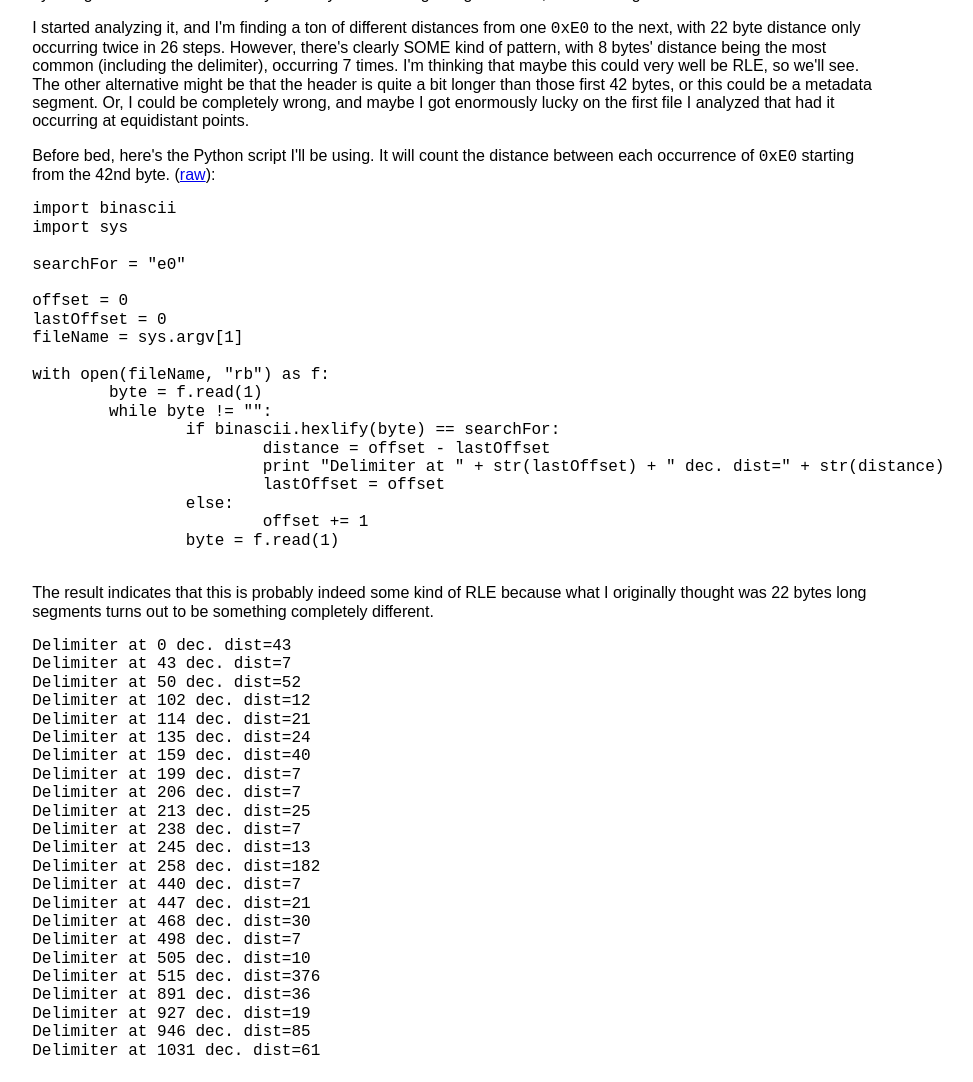
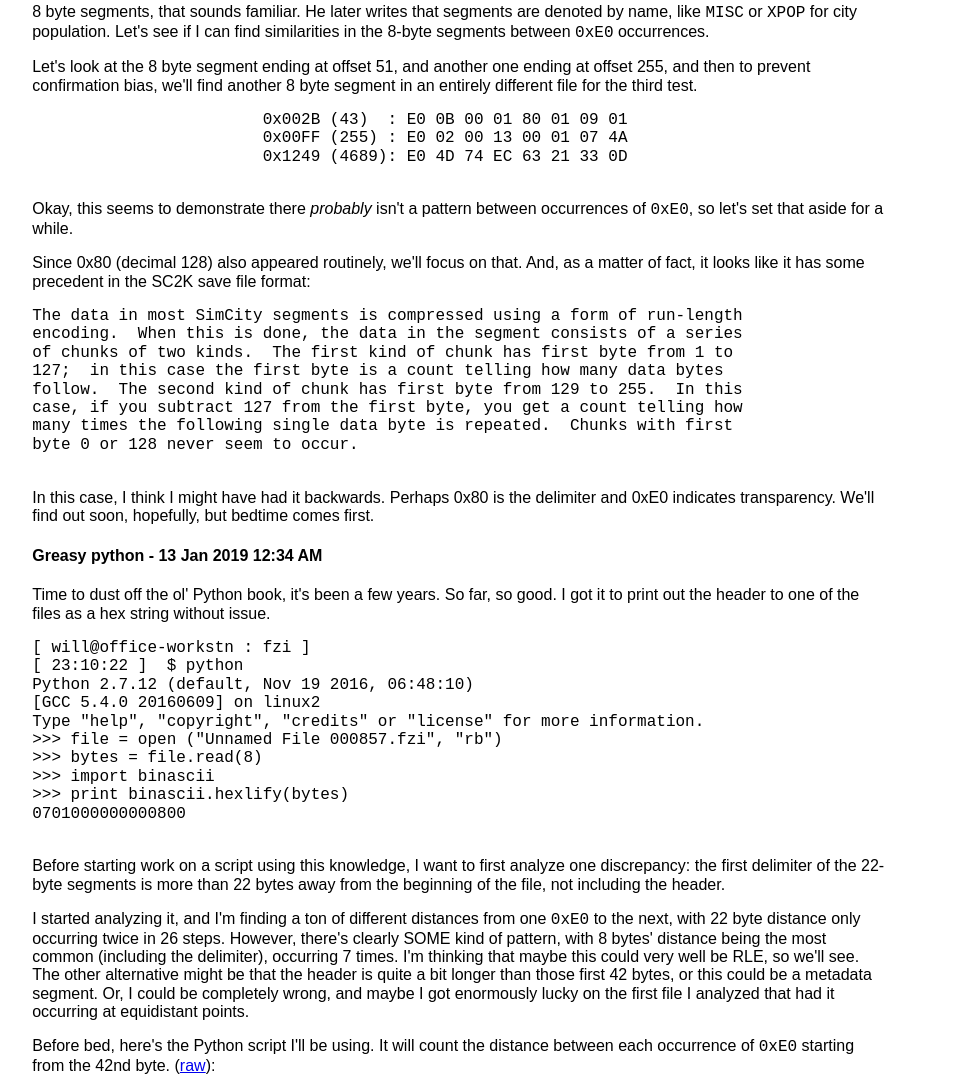
Before and after one commit to luciditee/luciditee.github.io, a plain HTML site: page simcity.html in a window 1280 px wide. Shown: the part 834-1916 px from the top of the page, without its empty margins (179-1152 px from the left). Drawn offline with nearby package versions, Linux system fonts and the light colour scheme.

Commit message:
final update for the night

```diff
--- a/simcity.html
+++ b/simcity.html
@@ -31,7 +31,44 @@
 		</ul>
 		<h3>Updates</h3>
 		<div class="incremental-update">
-			<h4>Greasy python - 12 Jan 2019 11:19 PM</h4>
+			<h4>Run-length encoding? - 13 Jan 2019 00:00 AM</h4>
+			<p>At this point, with prior knowledge of the SC2K save file format (with the same programmers working on 3K) I started analyzing how SC2K's IFF-like save format did its RLE, and speculated to see if this could be applied to these sprite files.  Let's look at David Moews' <a href="http://djm.cc/simcity-2000-info.txt">simcity-2000-info.txt</a>.</p>
+			<pre>
+First of all, SimCity files are in `IFF format', which means that
+they consist of an 12-byte file header followed by a series of segments.
+
+. . .
+
+Each segment has an 8-byte header:
+
+Bytes 1-4: Type of segment
+Byres 5-8: Number of bytes in this segment, except for this 8-byte header
+
+The remaining bytes in each segment are data.
+			</pre>
+			<p>8 byte segments, that sounds familiar.  He later writes that segments are denoted by name, like <code>MISC</code> or <code>XPOP</code> for city population.  Let's see if I can find similarities in the 8-byte segments between <code>0xE0</code> occurrences.</p>
+			<p>Let's look at the 8 byte segment ending at offset 51, and another one ending at offset 255, and then to prevent confirmation bias, we'll find another 8 byte segment in an entirely different file for the third test.<p>
+			<pre>
+			0x002B (43)  : E0 0B 00 01 80 01 09 01
+			0x00FF (255) : E0 02 00 13 00 01 07 4A
+			0x1249 (4689): E0 4D 74 EC 63 21 33 0D
+			</pre>
+			<p>Okay, this seems to demonstrate there <em>probably</em> isn't a pattern between occurrences of <code>0xE0</code>, so let's set that aside for a while.</p>
+			<p>Since 0x80 (decimal 128) also appeared routinely, we'll focus on that.  And, as a matter of fact, it looks like it has some precedent in the SC2K save file format:</p>
+			<pre>
+The data in most SimCity segments is compressed using a form of run-length
+encoding.  When this is done, the data in the segment consists of a series
+of chunks of two kinds.  The first kind of chunk has first byte from 1 to
+127;  in this case the first byte is a count telling how many data bytes
+follow.  The second kind of chunk has first byte from 129 to 255.  In this
+case, if you subtract 127 from the first byte, you get a count telling how
+many times the following single data byte is repeated.  Chunks with first
+byte 0 or 128 never seem to occur.
+			</pre>
+			<p>In this case, I think I might have had it backwards.  Perhaps 0x80 is the delimiter and 0xE0 indicates transparency.  We'll find out soon, hopefully, but bedtime comes first.</p>
+		</div>
+		<div class="incremental-update">
+			<h4>Greasy python - 13 Jan 2019 12:34 AM</h4>
 			<p>Time to dust off the ol' Python book, it's been a few years.  So far, so good.  I got it to print out the header to one of the files as a hex string without issue.</p>
 			<pre>
 [ will@office-workstn : fzi ]
@@ -54,46 +91,48 @@ import sys
 
 searchFor = "e0"
 
-offset = 0
+offset = -1
 lastOffset = 0
 fileName = sys.argv[1]
 
 with open(fileName, "rb") as f:
 	byte = f.read(1)
 	while byte != "":
+		offset += 1
+
 		if binascii.hexlify(byte) == searchFor:
 			distance = offset - lastOffset
-			print "Delimiter at " + str(lastOffset) + " dec. dist=" + str(distance)
+			print "Delimiter at " + str(offset) + " dist=" + str(distance)
 			lastOffset = offset
-		else:
-			offset += 1
+
 		byte = f.read(1)
+
 			</pre>
 			<p>The result indicates that this is probably indeed some kind of RLE because what I originally thought was 22 bytes long segments turns out to be something completely different.</p>
 			<pre>
-Delimiter at 0 dec. dist=43
-Delimiter at 43 dec. dist=7
-Delimiter at 50 dec. dist=52
-Delimiter at 102 dec. dist=12
-Delimiter at 114 dec. dist=21
-Delimiter at 135 dec. dist=24
-Delimiter at 159 dec. dist=40
-Delimiter at 199 dec. dist=7
-Delimiter at 206 dec. dist=7
-Delimiter at 213 dec. dist=25
-Delimiter at 238 dec. dist=7
-Delimiter at 245 dec. dist=13
-Delimiter at 258 dec. dist=182
-Delimiter at 440 dec. dist=7
-Delimiter at 447 dec. dist=21
-Delimiter at 468 dec. dist=30
-Delimiter at 498 dec. dist=7
-Delimiter at 505 dec. dist=10
-Delimiter at 515 dec. dist=376
-Delimiter at 891 dec. dist=36
-Delimiter at 927 dec. dist=19
-Delimiter at 946 dec. dist=85
-Delimiter at 1031 dec. dist=61
+Delimiter at 43 dist=43
+Delimiter at 51 dist=8
+Delimiter at 104 dist=53
+Delimiter at 117 dist=13
+Delimiter at 139 dist=22
+Delimiter at 164 dist=25
+Delimiter at 205 dist=41
+Delimiter at 213 dist=8
+Delimiter at 221 dist=8
+Delimiter at 247 dist=26
+Delimiter at 255 dist=8
+Delimiter at 269 dist=14
+Delimiter at 452 dist=183
+Delimiter at 460 dist=8
+Delimiter at 482 dist=22
+Delimiter at 513 dist=31
+Delimiter at 521 dist=8
+Delimiter at 532 dist=11
+Delimiter at 909 dist=377
+Delimiter at 946 dist=37
+Delimiter at 966 dist=20
+Delimiter at 1052 dist=86
+Delimiter at 1114 dist=62
 			</pre>
 			<p>There's also still the possibility of something crazy like the whole file being XOR'd against some kind of secret key in the game executable, or an encrypted file body.  I doubt it's that sophisticated, but the possibility can't be ruled out.</p>
 		</div>
```
Also changed, not shown: 1 other file.
